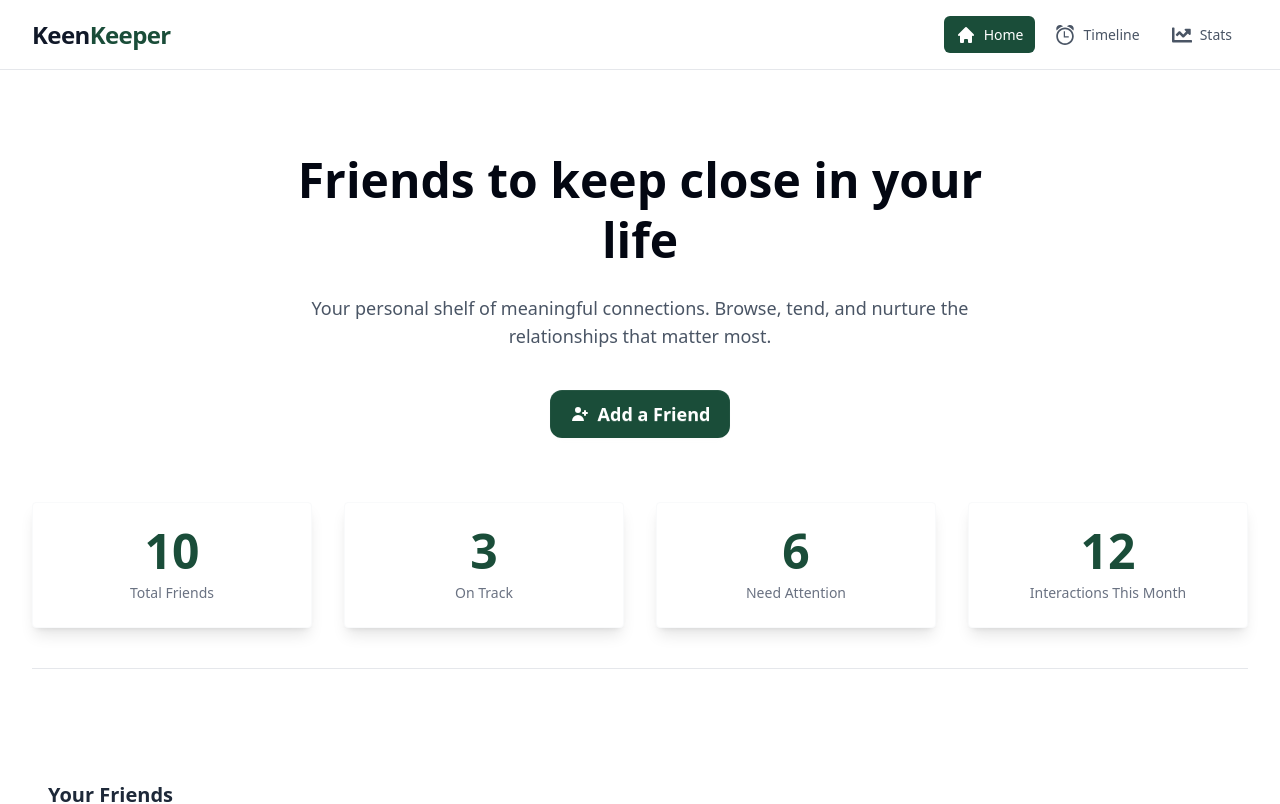
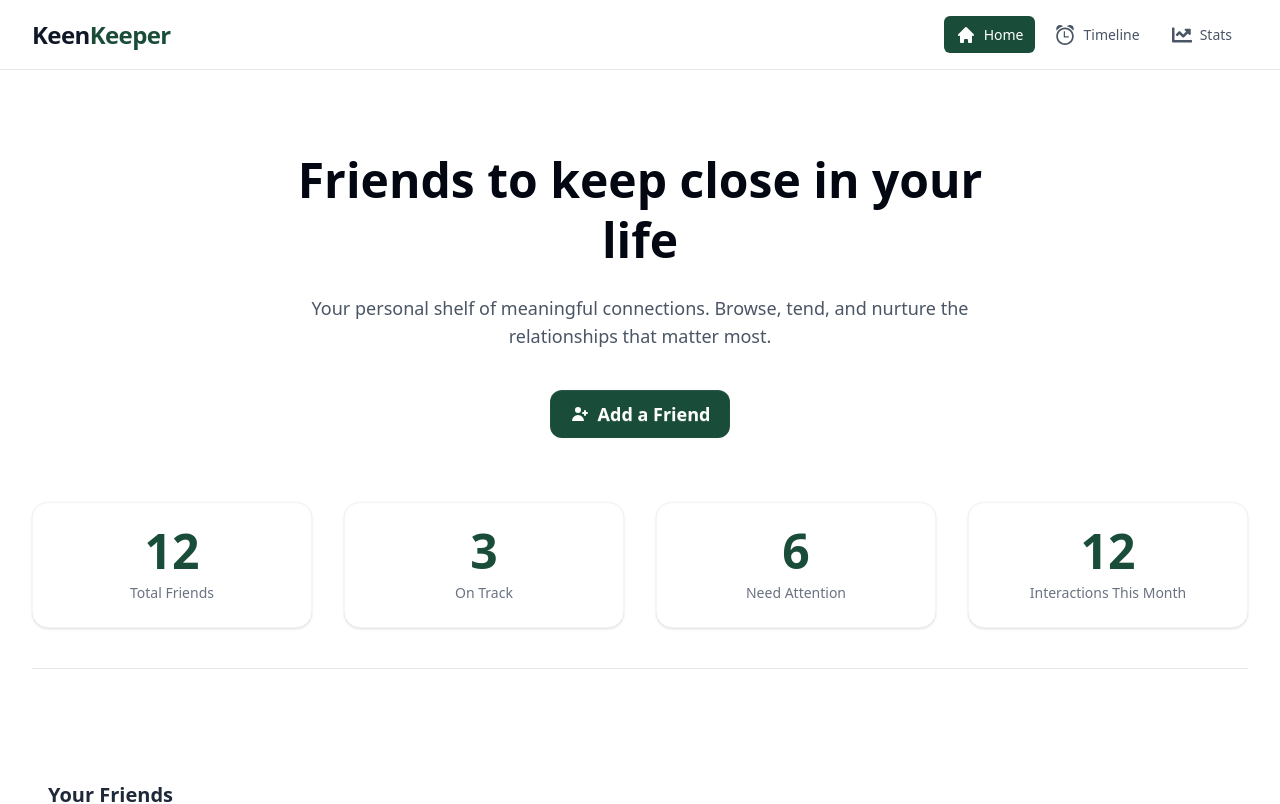
Before and after one commit to mosharof-dev/keen-keeper, a Next.js app: page / in a window 1280 px wide. Shown: the top 804 px of the page. Built offline with nearby package versions, Linux system fonts and the light colour scheme.

Commit message:
feat: update stats data in BannerSection and enhance StatCard and FriendCard styles

```diff
--- a/src/Components/Home/BannerSection.jsx
+++ b/src/Components/Home/BannerSection.jsx
@@ -1,4 +1,3 @@
-// src/Components/Home/BannerSection.jsx
 
 import React from 'react';
 import { HiUserAdd } from 'react-icons/hi';
@@ -8,7 +7,7 @@ import StatCard from './Dashboard/StatCard';
 const BannerSection = () => {
     // Stats data array-
     const statsData = [
-        { number: 10, label: "Total Friends" },
+        { number: 12, label: "Total Friends" },
         { number: 3, label: "On Track" },
         { number: 6, label: "Need Attention" },
         { number: 12, label: "Interactions This Month" },
--- a/src/Components/Home/Dashboard/StatCard.jsx
+++ b/src/Components/Home/Dashboard/StatCard.jsx
@@ -4,8 +4,7 @@ import React from 'react';
 
 const StatCard = ({ number, label }) => {
     return (
-        <div className="bg-white p-6 rounded shadow-lg border border-gray-50 flex flex-col items-center justify-center text-center">
-
+       <div className="bg-white p-6 rounded-2xl shadow-sm border border-gray-100 flex flex-col items-center justify-center text-center transition-all duration-300 ease-out hover:-translate-y-1.5 hover:shadow-md hover:border-[#1a4a38]/30 cursor-pointer">
             <span className="text-4xl sm:text-5xl font-semibold text-[#1A4D39]">
                 {number}
             </span>
--- a/src/Components/Home/Friend/FriendCard.jsx
+++ b/src/Components/Home/Friend/FriendCard.jsx
@@ -19,7 +19,7 @@ export default function FriendCard({ friend }) {
   return (
 
     <Link href={`/${friend.id}`} className="block w-full">
-      <div className="flex flex-col items-center p-6 bg-white rounded-xl shadow-sm hover:shadow-md transition-shadow duration-200 border border-gray-100 text-center cursor-pointer">
+<div className="flex flex-col items-center p-6 bg-white rounded-xl text-center cursor-pointer border border-gray-100 shadow-sm transition-all duration-300 ease-out hover:-translate-y-1.5 hover:shadow-lg hover:border-green-400 hover:ring-8 hover:ring-green-200">
 
         {/* Profile Image */}
         <div className="w-16 h-16 relative mb-3">
```
